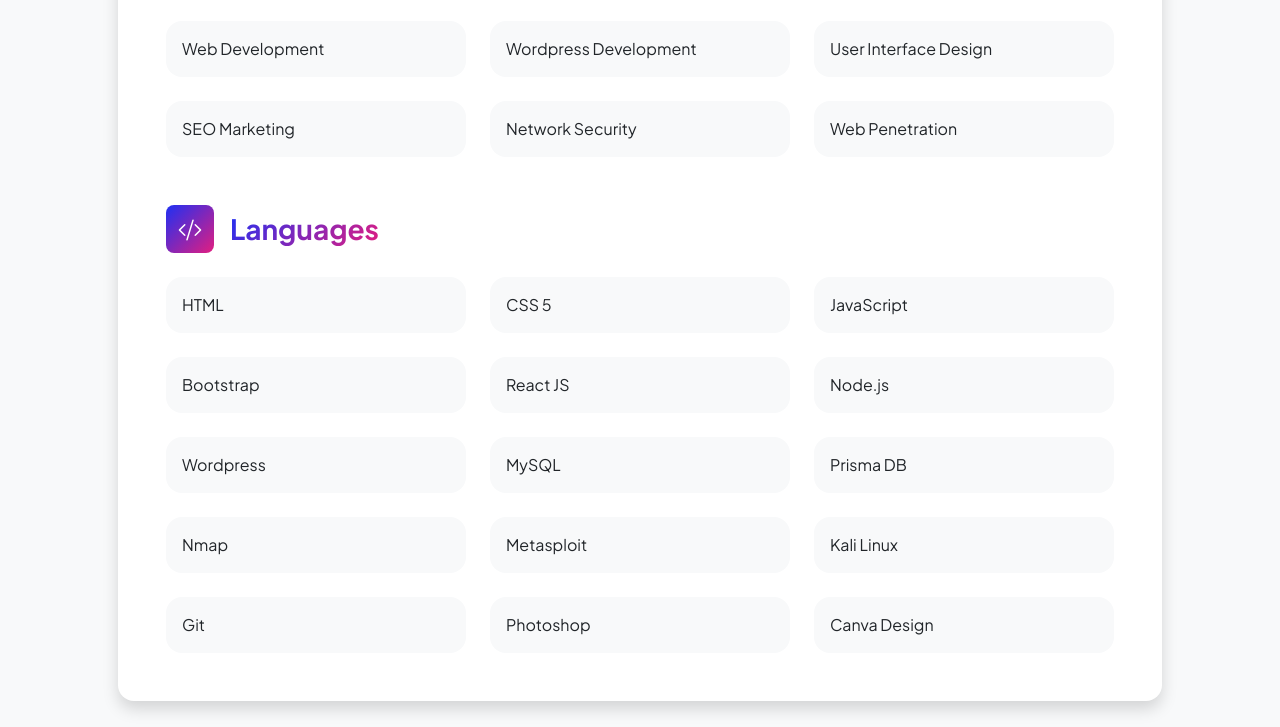
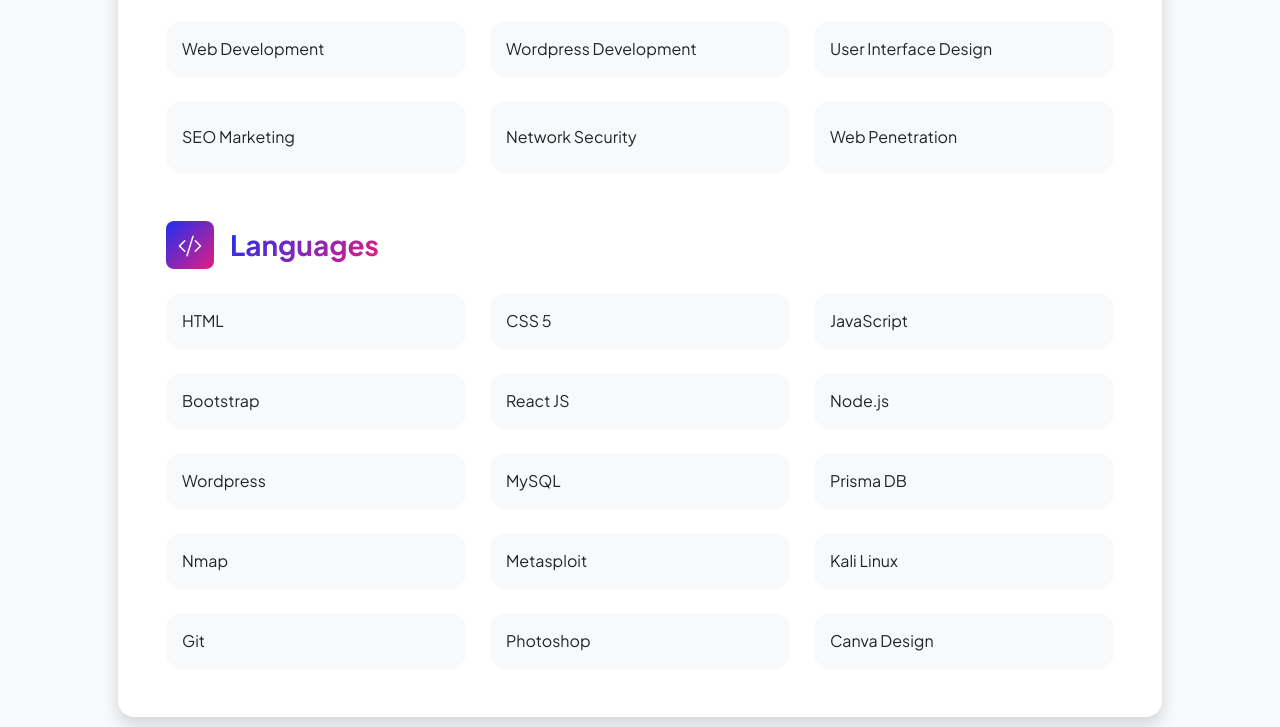
Before and after one commit to gokulKov/Gokul-Portfolio, a plain HTML site: page index.html in a window 1280 px wide. Shown: the part 1516-2243 px from the top of the page. Drawn offline with nearby package versions, Linux system fonts and the light colour scheme.

Commit message:
Update index.html

```diff
--- a/index.html
+++ b/index.html
@@ -204,7 +204,7 @@
                                                         <div class="col"><div class="d-flex align-items-center bg-light rounded-4 p-3 h-100">User Interface Design</div></div>
                                                     </div>
                                                     <div class="row row-cols-1 row-cols-md-3">
-                                                        <div class="col"><div class="d-flex align-items-center bg-light rounded-4 p-3 h-100">SEO Marketing</div></div><br>
+                                                        <div class="col"><div class="d-flex align-items-center bg-light rounded-4 p-3 h-100">SEO Marketing</div></div><br><br><br>
                                                         <div class="col mb-4 mb-md-0"><div class="d-flex align-items-center bg-light rounded-4 p-3 h-100">Network Security</div></div>
                                                         <div class="col mb-4 mb-md-0"><div class="d-flex align-items-center bg-light rounded-4 p-3 h-100">Web Penetration</div></div>
                                                     </div>
```
